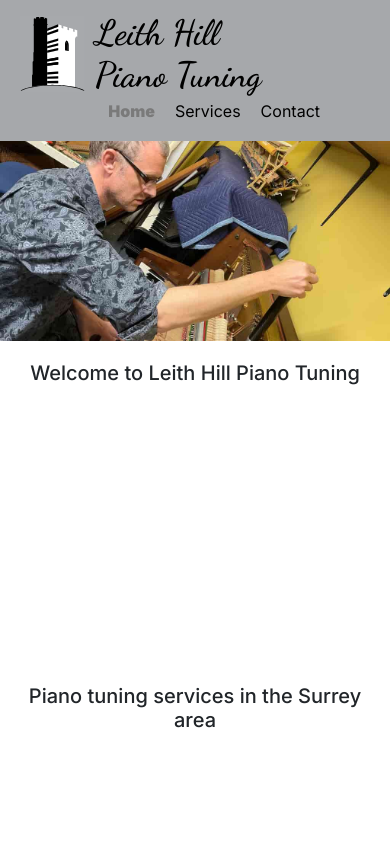
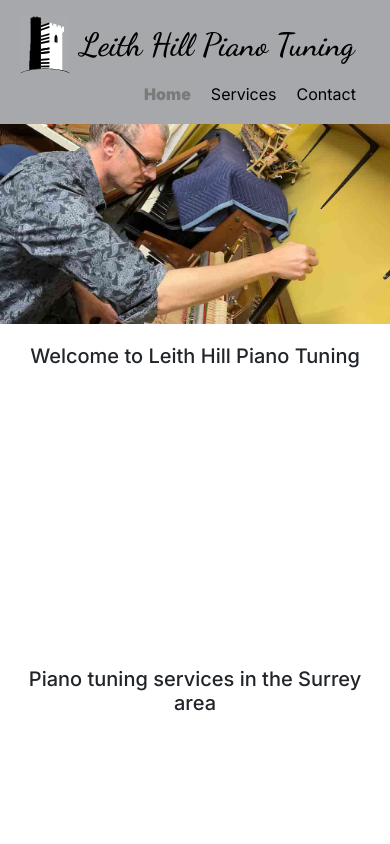
Before and after one commit to lw1066/nickPiano, a Next.js app: page / in a window 390 px wide. Shown: the top 844 px of the page. Built offline with nearby package versions, Linux system fonts and the light colour scheme; a web font is replaced by a local one.

Commit message:
responsive changes to logo

```diff
--- a/src/app/components/Nav.js
+++ b/src/app/components/Nav.js
@@ -24,7 +24,7 @@ function Navbar() {
           </h1>
         </div>
       </div>
-
+      <div className="menuContainer">
         <ul className="menu">
           <li>
             <Link href="/">
@@ -58,7 +58,7 @@ function Navbar() {
             </Link>
           </li>
         </ul>
-      {/* </div> */}
+      </div>
     </nav>
   );
 }
--- a/src/app/components/Navbar.css
+++ b/src/app/components/Navbar.css
@@ -113,23 +113,45 @@
 
 @media (max-width: 700px) {
   .logo {
-    width: 120px;
+    width: 90px;
+  }
+
+  .logoText h1 {
+    font-size: 40px;
   }
 
   .logo-text {
-    width: 50%;
+    width: 450px;
   }
 }
 
-@media (max-width: 542px) {
+@media (max-width: 612px) {
   .logo-text {
     width: 100%;
   }
+
+  .menuContainer {
+    display: flex;
+    width: 100%;
+    justify-content: right;
+  }
+
   .menu {
+    display: flex;
     flex-direction: row;
-    justify-content: flex-end;
-    align-items: center;
-    width: 90%;
+    justify-content: center;
+    /* align-content: center;
+    align-items: center; */
+    width: 300px;
+    margin-right: 0;
+  }
+
+  .logo {
+    width: 70px;
+  }
+
+  .logoText h1 {
+    font-size: 32px;
   }
 }
 
@@ -143,12 +165,12 @@
   }
 } */
 
-@media (max-width: 412px) {
+@media (max-width: 384px) {
   .logo {
-    width: 85px;
+    width: 50px;
   }
 
   .logoText h1 {
-    font-size: 35px;
+    font-size: 28px;
   }
 }
```
Lines whose indentation alone changed are shown as unchanged.
